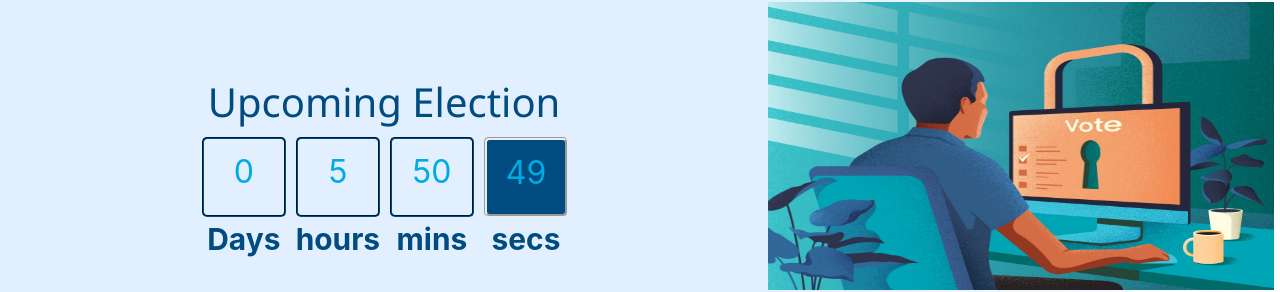
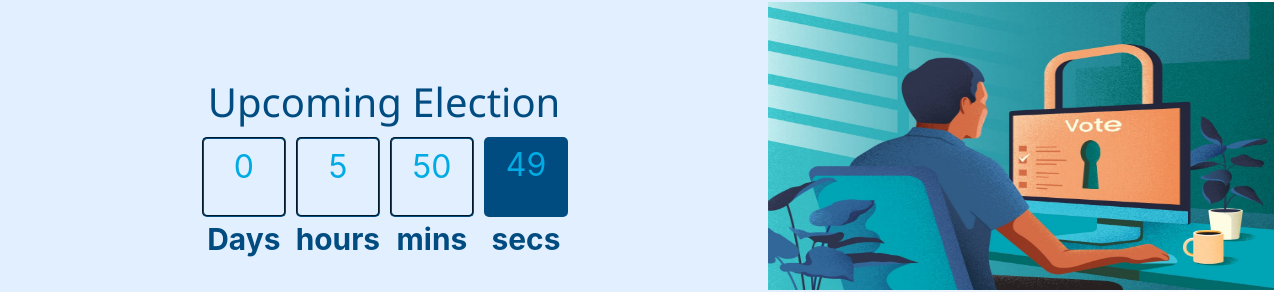
Before and after one commit to Upasana1807/Electoral-Application, a React (Create React App) app: page /countdown in a window 1280 px wide. Shown: the part 246-538 px from the top of the page. Built offline with nearby package versions, Linux system fonts and the light colour scheme.

Commit message:
issue solved

```diff
--- a/src/Pages/Timer/Timer.css
+++ b/src/Pages/Timer/Timer.css
@@ -75,7 +75,7 @@
     color: #00ABE4;
     border-style: groove;
     font-size: xx-large;
-    padding-top: 15%;
+    padding-top: 10%;
 }
 #hour{
     height: 10vh;
@@ -87,7 +87,7 @@
     color: #00ABE4;
     border-style: groove;
     font-size: xx-large;
-    padding-top: 15%;
+    padding-top: 10%;
 }
 #minute{
     height: 10vh;
@@ -99,7 +99,7 @@
     color: #00ABE4;
     border-style: groove;
     font-size: xx-large;
-    padding-top: 15%;
+    padding-top: 10%;
 }
 #second{
     height: 10vh;
@@ -109,9 +109,9 @@
     border-radius: 5px;
     background-color: #004b80;
     color: #00ABE4;
-    border-style: groove;
+    /* border-style: groove; */
     font-size: xx-large;
-    padding-top: 15%;
+    padding-top: 10%;
 }
 .text{
     height: 4vh;
```
